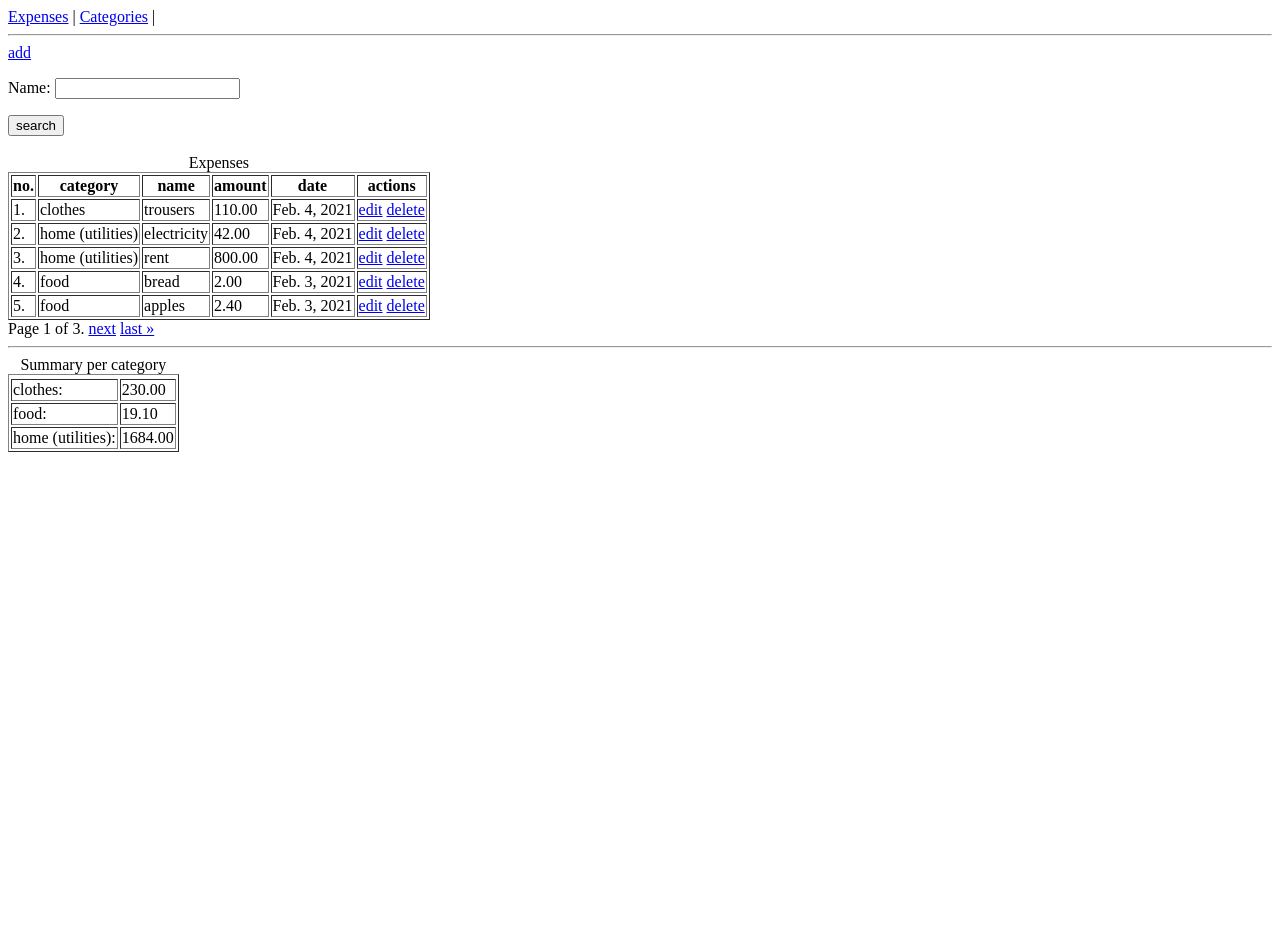
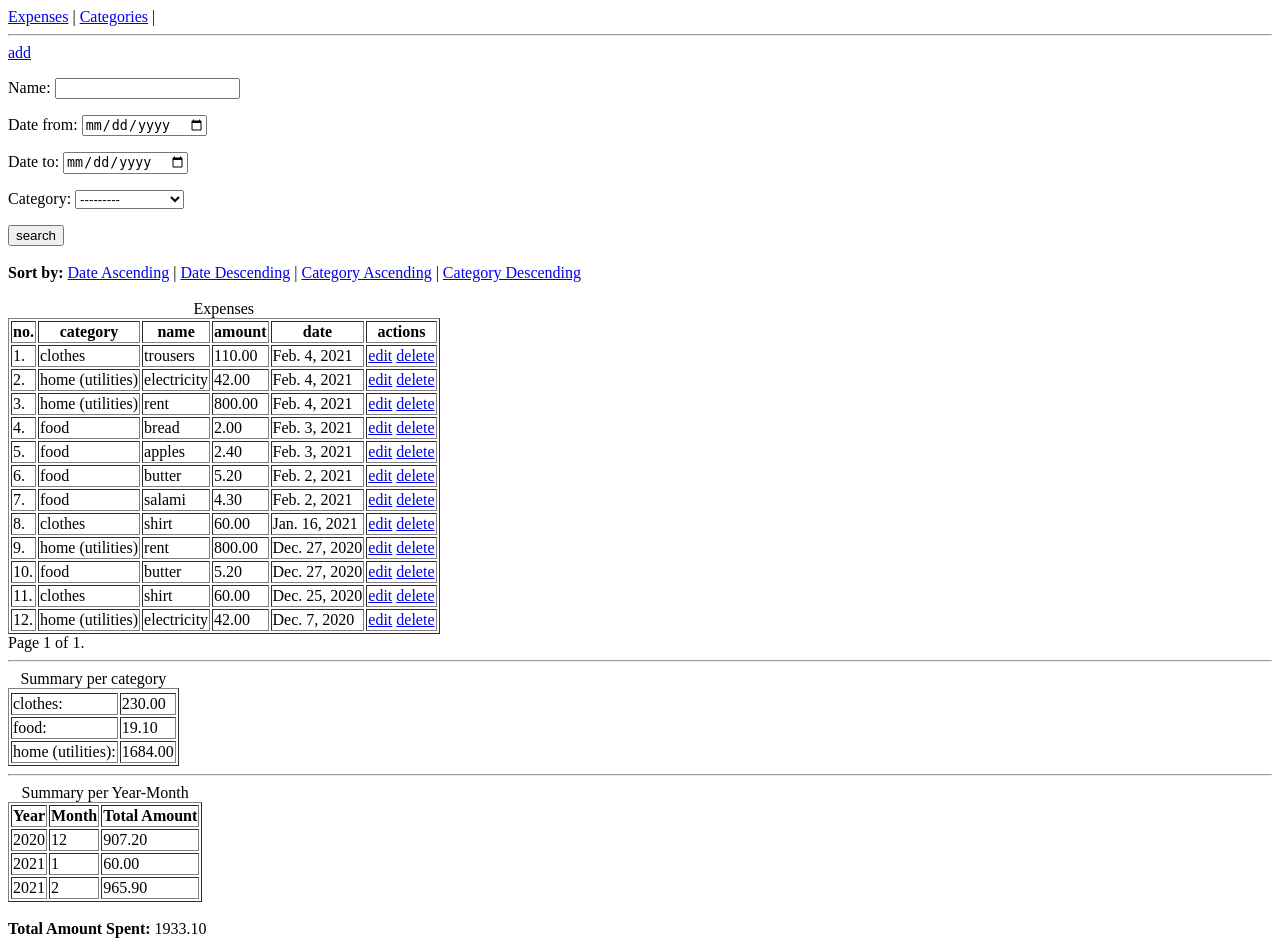
Before and after one commit to KacperRuszczyk/expenses, a Django app: page /expenses/expense/list/ in a window 1280 px wide. Before the commit the page ends 452 px from the top, so only its background shows below. Run offline with Django 4.2, Linux system fonts and the light colour scheme; data comes from the database, SQL or seed files in the repository.

Commit message:
task solution

```diff
--- a/expenses/forms.py
+++ b/expenses/forms.py
@@ -1,11 +1,15 @@
 from django import forms
-from .models import Expense
+from .models import Expense, Category
 
 
 class ExpenseSearchForm(forms.ModelForm):
+    date_from = forms.DateField(required=False, widget=forms.DateInput(attrs={'type': 'date'}))
+    date_to = forms.DateField(required=False, widget=forms.DateInput(attrs={'type': 'date'}))
+    category = forms.ModelChoiceField(queryset=Category.objects.all(), required=False)
+
     class Meta:
         model = Expense
-        fields = ('name',)
+        fields = ('name','date_from', 'date_to', 'category')
 
     def __init__(self, *args, **kwargs):
         super().__init__(*args, **kwargs)
--- a/expenses/models.py
+++ b/expenses/models.py
@@ -13,6 +13,8 @@ class Category(models.Model):
 
 
 class Expense(models.Model):
+
+
     class Meta:
         ordering = ('-date', '-pk')
 
--- a/expenses/reports.py
+++ b/expenses/reports.py
@@ -1,8 +1,7 @@
 from collections import OrderedDict
 
 from django.db.models import Sum, Value
-from django.db.models.functions import Coalesce
-
+from django.db.models.functions import Coalesce, TruncMonth, TruncYear
 
 def summary_per_category(queryset):
     return OrderedDict(sorted(
@@ -13,3 +12,26 @@ def summary_per_category(queryset):
         .annotate(s=Sum('amount'))
         .values_list('category_name', 's')
     ))
+
+
+def summary_per_year_month(queryset):
+
+    year_month_data = (
+        queryset
+        .annotate(year=TruncYear('date'), month=TruncMonth('date'))
+        .values('year', 'month')
+        .annotate(total_amount=Sum('amount'))
+        .order_by('year', 'month')
+    )
+
+
+    summary = [
+        {
+            'year': entry['year'].year,
+            'month': entry['month'].month,
+            'total_amount': entry['total_amount']
+        }
+        for entry in year_month_data
+    ]
+
+    return summary
--- a/expenses/templates/expenses/category_list.html
+++ b/expenses/templates/expenses/category_list.html
@@ -6,6 +6,7 @@
 <table border="1">
 	<thead>
 		<tr>
+			<th>no.</th>
 			<th>name</th>
 			<th>actions</th>
 		</tr>
@@ -14,9 +15,13 @@
 		{% for obj in object_list %}
 		<tr>
 			<td>
+                {{ page_obj.start_index|add:forloop.counter0 }}.
+            </td>
+			<td>
 				{{obj.name}}
 			</td>
 			<td>
+				<a href="{% url 'expenses:category-edit' obj.id %}">Edit</a>
 				<a href="{% url 'expenses:category-delete' obj.id %}">delete</a>
 			</td>
 		</tr>
--- a/expenses/templates/expenses/expense_list.html
+++ b/expenses/templates/expenses/expense_list.html
@@ -6,9 +6,20 @@
 
 <form method="get" action="">
   {{form.as_p}}
+
   <button type="submit">search</button>
 </form>
 <br>
+
+<div>
+  <strong>Sort by:</strong>
+  <a href="?sort=date&direction=asc">Date Ascending</a> |
+  <a href="?sort=date&direction=desc">Date Descending</a> |
+  <a href="?sort=category&direction=asc">Category Ascending</a> |
+  <a href="?sort=category&direction=desc">Category Descending</a>
+</div>
+<br>
+
 <table border="1">
 	<caption>Expenses</caption>
 	<thead>
@@ -44,6 +55,7 @@
 </table>
 
 {% include "_pagination.html" %}
+
 <hr>
 <table border="1">
   <caption>Summary per category</caption>
@@ -56,4 +68,35 @@
 	{% endfor %}
   </tr>
 </table>
+
+<hr>
+<table border="1">
+  <caption>Summary per Year-Month</caption>
+  <thead>
+    <tr>
+      <th>Year</th>
+      <th>Month</th>
+      <th>Total Amount</th>
+    </tr>
+  </thead>
+  <tbody>
+    {% for entry in summary_per_year_month %}
+      <tr>
+        <td>{{ entry.year }}</td>
+        <td>{{ entry.month }}</td>
+        <td>{{ entry.total_amount|floatformat:2 }}</td>
+      </tr>
+    {% empty %}
+      <tr>
+        <td colspan="3">No data available</td>
+      </tr>
+    {% endfor %}
+  </tbody>
+</table>
+
+<br>
+<div>
+  <strong>Total Amount Spent:</strong> {{ total_amount|floatformat:2 }}
+</div>
+
 {% endblock %}
--- a/expenses/urls.py
+++ b/expenses/urls.py
@@ -50,4 +50,12 @@ urlpatterns = [
             template_name='generic_delete.html'
          ),
          name='category-delete'),
+    path('category/<int:pk>/edit/',
+         UpdateView.as_view(
+             model=Category,
+             fields='__all__',
+             success_url=reverse_lazy('expenses:category-list'),
+             template_name='generic_update.html'
+         ),
+         name='category-edit'),
 ]
--- a/expenses/views.py
+++ b/expenses/views.py
@@ -1,29 +1,57 @@
+from django.db.models import Sum
 from django.views.generic.list import ListView
 
 from .forms import ExpenseSearchForm
 from .models import Expense, Category
-from .reports import summary_per_category
+from .reports import summary_per_category, summary_per_year_month
 
 
 class ExpenseListView(ListView):
     model = Expense
-    paginate_by = 5
+    paginate_by = 20
 
     def get_context_data(self, *, object_list=None, **kwargs):
         queryset = object_list if object_list is not None else self.object_list
 
         form = ExpenseSearchForm(self.request.GET)
         if form.is_valid():
+
             name = form.cleaned_data.get('name', '').strip()
             if name:
                 queryset = queryset.filter(name__icontains=name)
 
+            category = form.cleaned_data.get('category')
+            if category:
+                queryset = queryset.filter(category=category)
+
+            date_from = form.cleaned_data.get('date_from')
+            if date_from:
+                queryset = queryset.filter(date__gte=date_from)
+
+            date_to = form.cleaned_data.get('date_to')
+            if date_to:
+                queryset = queryset.filter(date__lte=date_to)
+
+            sort_field = self.request.GET.get('sort', 'date')
+            sort_direction = self.request.GET.get('direction', 'desc')
+            sort_order = '-' if sort_direction == 'desc' else ''
+
+            if sort_field == 'category':
+                sort_field = 'category__name'
+
+            queryset = queryset.order_by(f'{sort_order}{sort_field}')
+
+        total_amount_spent = queryset.aggregate(total=Sum('amount'))['total'] or 0.00
+        monthly_summary = summary_per_year_month(queryset)
         return super().get_context_data(
             form=form,
             object_list=queryset,
             summary_per_category=summary_per_category(queryset),
+            summary_per_year_month=monthly_summary,
+            total_amount=total_amount_spent,
             **kwargs)
+
 
 class CategoryListView(ListView):
     model = Category
-    paginate_by = 5
+    paginate_by = 20
```
Also changed, not shown: TODO.md (+7 -7 lines).
